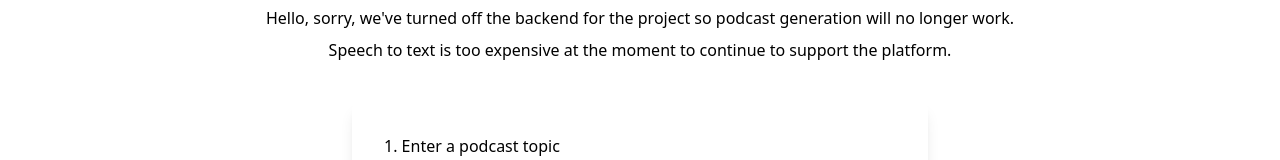
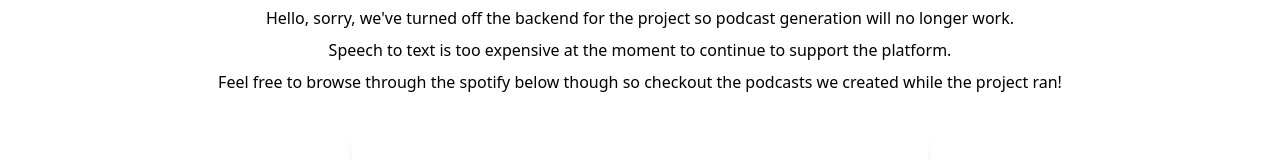
Before and after one commit to neverSettles/yourpodcast-web, a Next.js app: page / in a window 1280 px wide. Shown: the part 284-444 px from the top of the page. Built offline with nearby package versions, Linux system fonts and the light colour scheme; no server answers.

Commit message:
Update index.tsx

```diff
--- a/pages/index.tsx
+++ b/pages/index.tsx
@@ -124,6 +124,7 @@ const Home: NextPage = () => {
           <p className="text-black mt-2">51 podcasts generated so far.</p>
           <p className="text-black mt-2">Hello, sorry, we've turned off the backend for the project so podcast generation will no longer work. </p>
           <p className="text-black mt-2">Speech to text is too expensive at the moment to continue to support the platform. </p>
+          <p className="text-black mt-2">Feel free to browse through the spotify below though so checkout the podcasts we created while the project ran! </p>
           <div className="bg-white rounded-lg shadow-lg max-w-xl w-full mt-10 p-8">
             <div className="flex items-center space-x-3">
               <p className="text-left font-medium">1. Enter a podcast topic</p>
```
